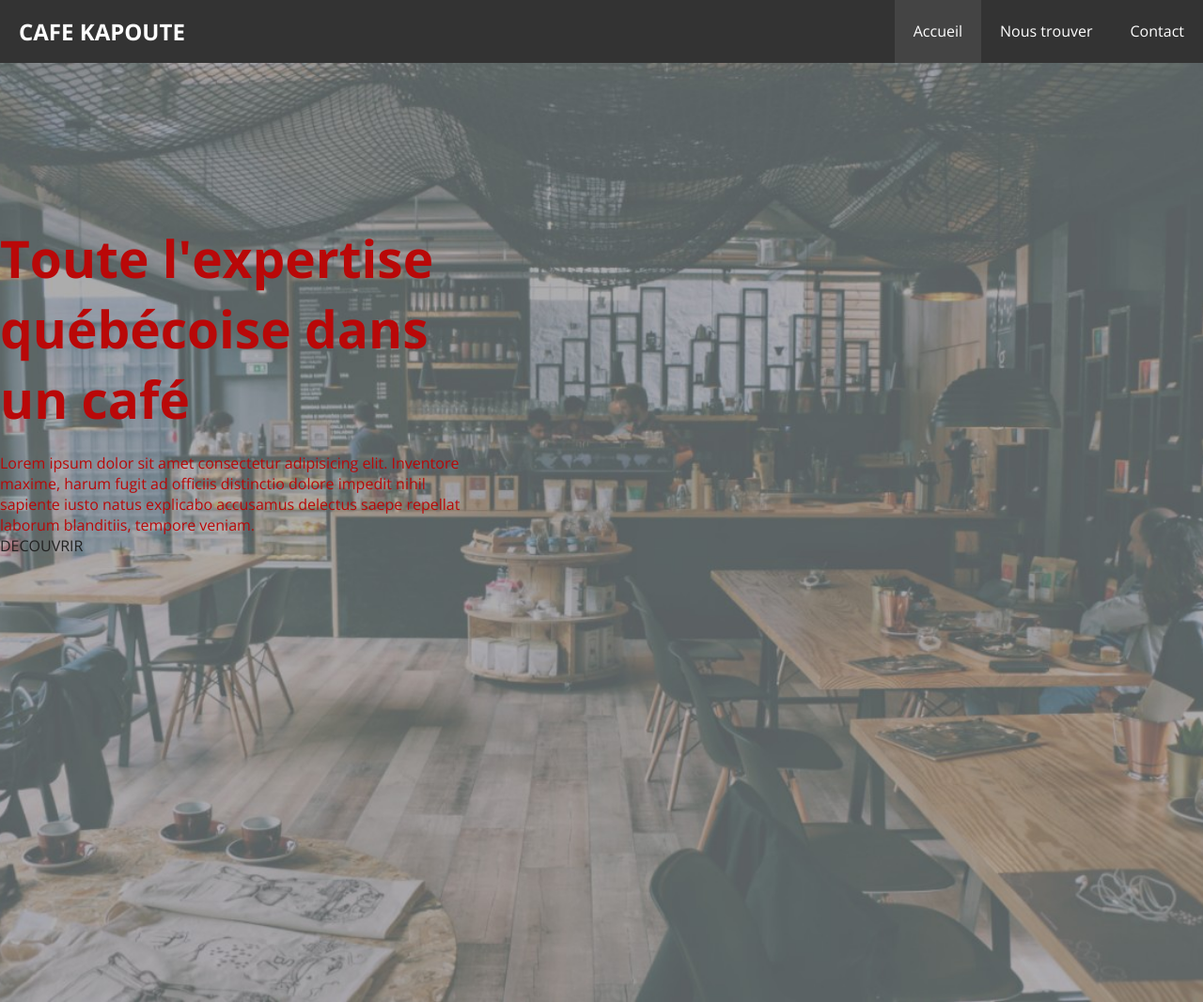
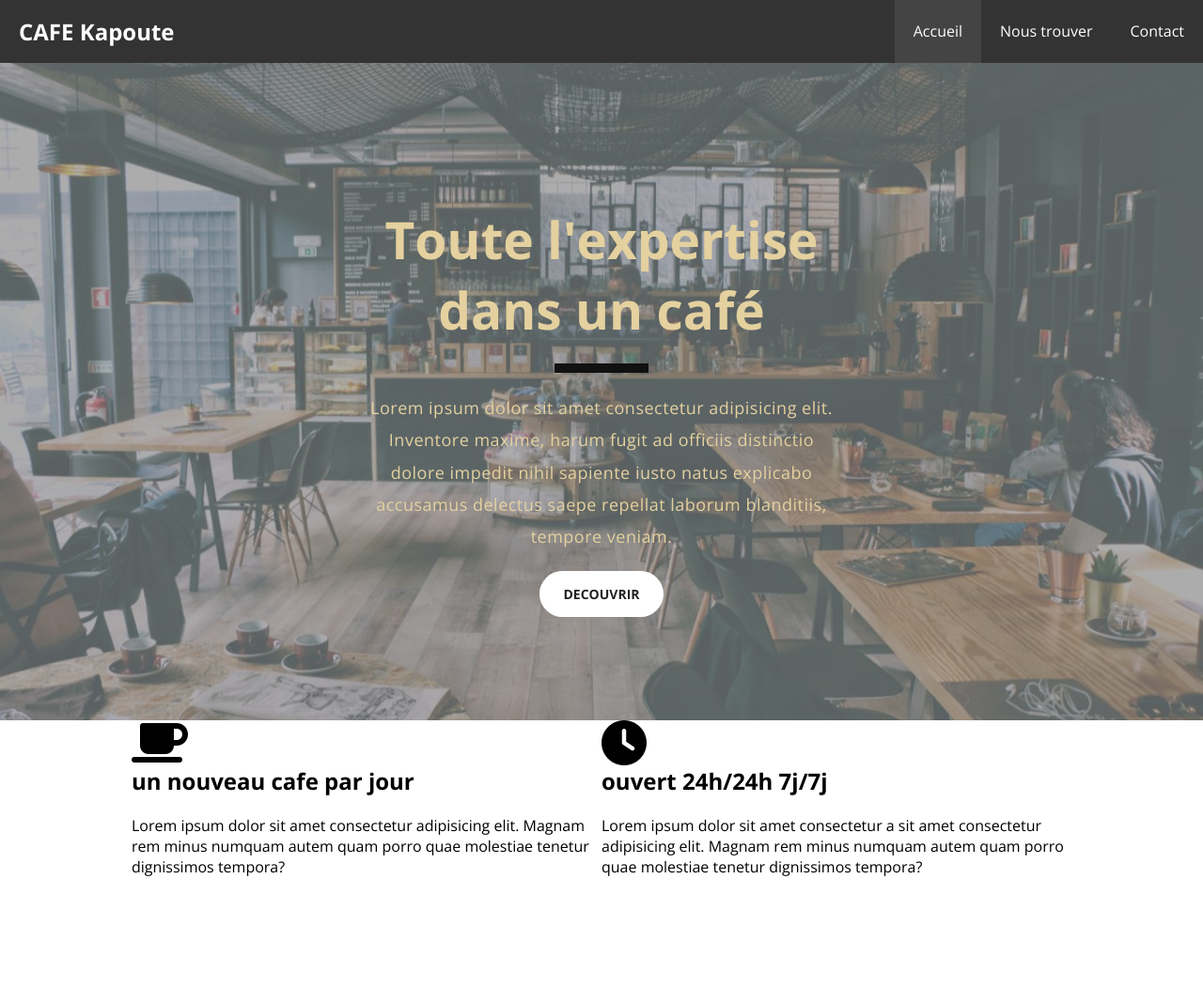
Before and after one commit to Maxntk/coursccl, a plain HTML site: page index.html in a window 1280 px wide. Shown: the whole page at 94% size. After the commit the page ends 944 px from the top, so only its background shows below. Drawn offline with nearby package versions, Linux system fonts and the light colour scheme.

Commit message:
fin du cours

```diff
--- a/css/style.css
+++ b/css/style.css
@@ -17,11 +17,52 @@ h3 {
   margin-bottom: 20px;
 }
 
+p {
+  margin-bottom: 10px;
+}
+
 a {
   color: #222;
   text-decoration: none;
 }
 
+.separator {
+  margin: 20px auto;
+  height: 10px;
+  width: 100px;
+  background: #111;
+}
+
+.container {
+  max-width: 1000px;
+  display: block;
+  margin: auto;
+}
+
+.my-10 {
+  margin-top: 10px;
+  margin-bottom: 10px;
+}
+
+.btn {
+  display: inline-block;
+  font-size: 14px;
+  padding: 15px 25px;
+  border-radius: 30px;
+  font-weight: 700;
+}
+
+.btn-primary {
+  background: white;
+  color: #222;
+}
+
+.btn-primary:hover {
+  background: #222;
+  color: white;
+}
+
+/* header */
 .header {
   background: #333;
   overflow: auto;
@@ -63,17 +104,32 @@ a {
 
 /* vp */
 .vp {
-  height: 1000px;
+  height: 700px;
   background: url(../images/cafe1.jpg) center center;
   background-size: cover;
+  text-align: center;
 }
 
 .vp-content {
   max-width: 500px;
-  padding-top: 170px;
-  color: rgb(185, 8, 8);
+  padding-top: 150px;
+  color: rgb(228, 209, 159);
+  display: block;
+  margin: auto;
 }
 
 .vp-content h1 {
   font-size: 55px;
 }
+
+.vp-content p {
+  font-size: 18px;
+  letter-spacing: 0.5px;
+  line-height: 1.9em;
+}
+
+/* feature */
+.feature {
+  float: left;
+  width: 50%;
+}
--- a/index.html
+++ b/index.html
@@ -4,19 +4,23 @@
     <meta charset="UTF-8" />
     <meta http-equiv="X-UA-Compatible" content="IE=edge" />
     <meta name="viewport" content="width=device-width, initial-scale=1.0" />
+    <script
+      src="https://kit.fontawesome.com/2ebc3602c1.js"
+      crossorigin="anonymous"
+    ></script>
     <link rel="stylesheet" href="./css/style.css" />
     <link rel="preconnect" href="https://fonts.gstatic.com" />
     <link
       href="https://fonts.googleapis.com/css2?family=Open+Sans:wght@300;400;700&display=swap"
       rel="stylesheet"
     />
-    <title>Café KAPOUTE | Accueil</title>
+    <title>Café Kapoute | Accueil</title>
   </head>
   <body>
     <header class="header">
       <nav>
         <h1>
-          <a href="./index.html">CAFE KAPOUTE</a>
+          <a href="./index.html">CAFE Kapoute</a>
         </h1>
         <ul>
           <li>
@@ -29,8 +33,7 @@
     </header>
     <section class="vp">
       <div class="vp-content">
-        <h1>Toute l'expertise québécoise dans un café</h1>
-
+        <h1>Toute l'expertise dans un café</h1>
         <div class="separator"></div>
         <p>
           Lorem ipsum dolor sit amet consectetur adipisicing elit. Inventore
@@ -38,7 +41,29 @@
           sapiente iusto natus explicabo accusamus delectus saepe repellat
           laborum blanditiis, tempore veniam.
         </p>
-        <a href="./where.html" class="link">DECOUVRIR</a>
+        <a href="./where.html" class="btn btn-primary my-10">DECOUVRIR</a>
+      </div>
+    </section>
+    <section class="features">
+      <div class="container">
+        <div class="feature">
+          <i class="fas fa-coffee fa-3x"></i>
+          <h2>un nouveau cafe par jour</h2>
+          <p>
+            Lorem ipsum dolor sit amet consectetur adipisicing elit. Magnam rem
+            minus numquam autem quam porro quae molestiae tenetur dignissimos
+            tempora?
+          </p>
+        </div>
+        <div class="feature">
+          <i class="fas fa-clock fa-3x"> </i>
+          <h2>ouvert 24h/24h 7j/7j</h2>
+          <p>
+            Lorem ipsum dolor sit amet consectetur a sit amet consectetur
+            adipisicing elit. Magnam rem minus numquam autem quam porro quae
+            molestiae tenetur dignissimos tempora?
+          </p>
+        </div>
       </div>
     </section>
   </body>
```
